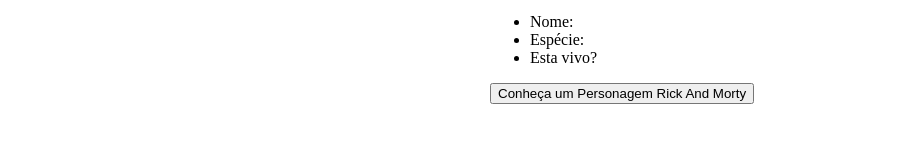
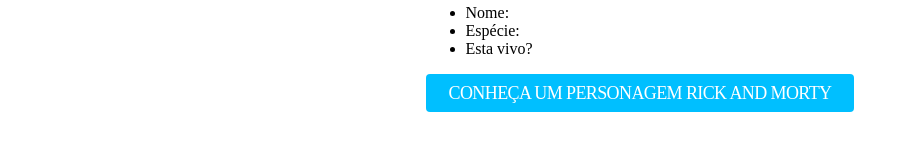
Before and after one commit to matuzalembatista/minicurso, a plain HTML site: page index.html in a window 1280 px wide. Shown: the part 535-686 px from the top of the page, without its empty margins (0-917 px from the left). Drawn offline with Linux system fonts and the light colour scheme.

Commit message:
Implementar estilo para o botão

```diff
--- a/style.css
+++ b/style.css
@@ -24,3 +24,18 @@ main > section img {
     margin: 15px 0;
     width: 300px;
 }
+
+main > section > button {
+    background-color: #00bfff;
+    border: none;
+    border-radius: 4px;
+    color: white;
+    font-family: EuclidBold;
+    font-size: 18px;
+    font-weight: 500;
+    letter-spacing: -0.6px;
+    line-height: 20px;
+    padding: 9px 23px;
+    text-transform: uppercase;
+
+}
```
